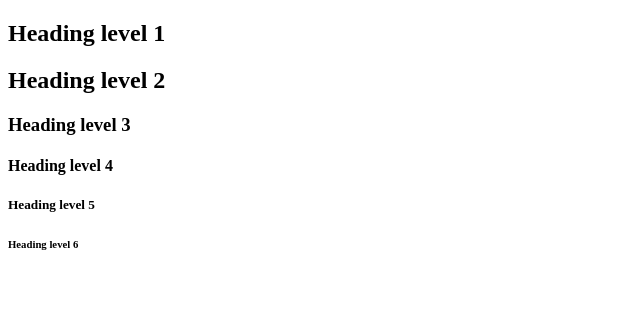
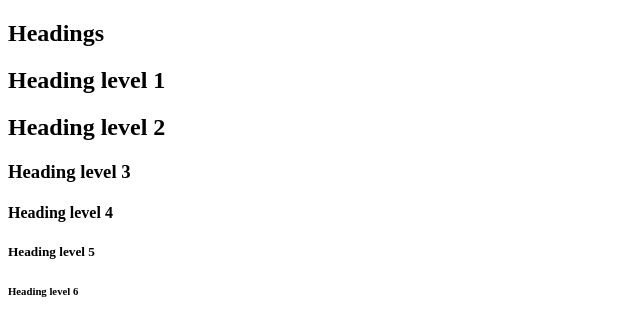
Before and after one commit to FlorianM-C22/holbertonschool-web_front_end, a plain HTML site: page html_advanced/11-styleguide.html in a window 1280 px wide. Shown: the whole page, without its empty margins (0-640 px from the left). Drawn offline with Linux system fonts and the light colour scheme.

Commit message:
Task 11 - Added H2 : Headings

```diff
--- a/html_advanced/11-styleguide.html
+++ b/html_advanced/11-styleguide.html
@@ -12,7 +12,7 @@
         <header></header>
         <main>
             <section>
-                <header>
+                <header><h2>Headings</h2>
                     <h1>Heading level 1</h1>
                     <h2>Heading level 2</h2>
                     <h3>Heading level 3</h3>
```
